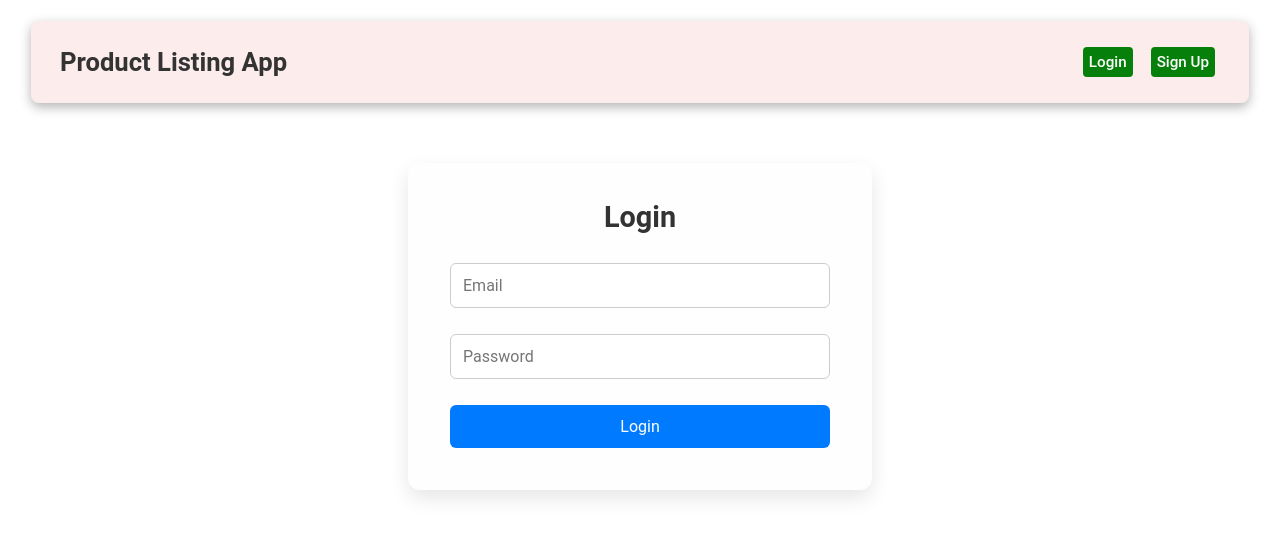
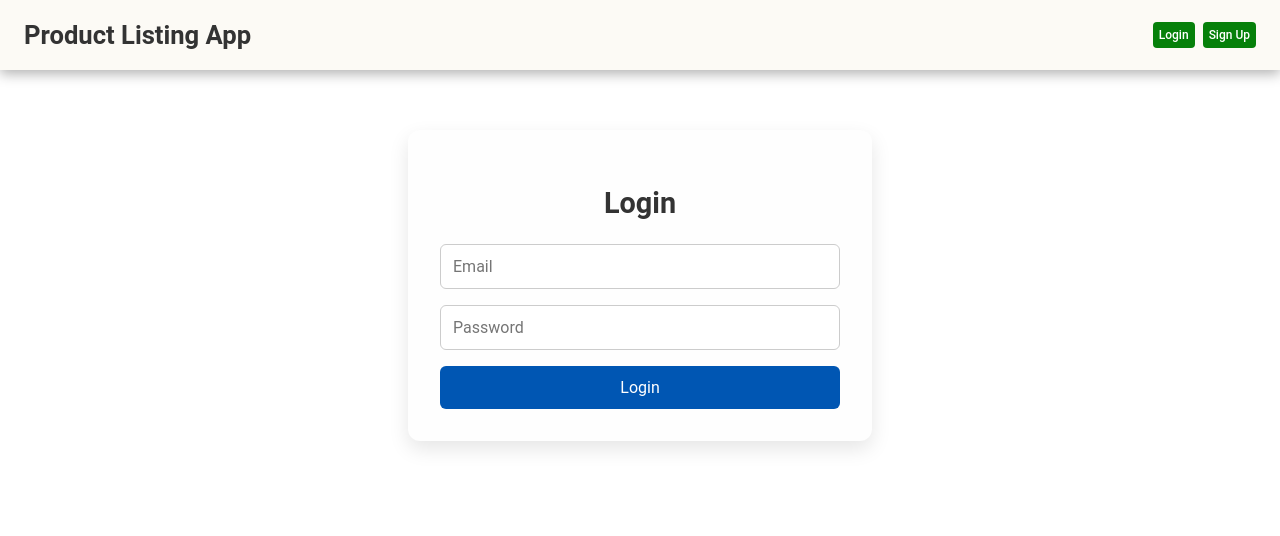
Before and after one commit to kakuly04/Product-Listing-Application, a React (Create React App) app in the folder listing-app/: page /login in a window 1280 px wide. Shown: the top 536 px of the page. Built offline with nearby package versions, Linux system fonts and the light colour scheme.

Commit message:
redoing-css

```diff
--- /dev/null
+++ b/listing-app/src/Carousel.js
@@ -0,0 +1,6 @@
+import Carousel from 'react-bootstrap/Carousel';
+import React, { useState, useEffect } from "react";
+
+const CarouselComponent = () => {
+
+}
--- a/listing-app/src/NavBar.js
+++ b/listing-app/src/NavBar.js
@@ -52,11 +52,13 @@ const NavBar = ({viewMode, setViewMode, searchQuery, setSearchQuery}) => {
                 </button>
                 }
                 { user && <Link to="/cart">View Cart</Link>}
-                <Link to="/login">Login</Link>
+                <Link to="/login">
+                    Login
+                </Link>
                 <Link to="/signup">Sign Up</Link>
                 {user &&
                 <button className = "logging-out" onClick={handleLogout}>
-                    Logout ?
+                    Logout
                 </button>
                 }
             </div>
--- a/listing-app/src/index.css
+++ b/listing-app/src/index.css
@@ -1,7 +1,12 @@
 * {
-  margin: 5px;
   font-family: "Roboto";
   color: #333;
+}
+
+/* Resetting page defaults */
+html, body, #root {
+  margin: 0;
+  padding: 0;
 }
 
 .home{
@@ -9,7 +14,8 @@
 }
 
 .home h2{
-  margin: 5px;
+  margin-top: 30px;
+  margin-bottom: 0px;
   text-align: center;
 }
 
@@ -24,7 +30,7 @@
   border: 1px solid #e0e0e0;
   border-radius: 8px;
   overflow: hidden;
-  background-color: #fff6e8;
+  background-color: #fdfdf8;
   box-shadow: 0 2px 8px rgba(0, 0, 0, 0.05);
   transition: transform 0.2s ease;
   padding: 10px;
@@ -67,7 +73,7 @@
 
 .product-grid-card button {
   padding: 8px 16px;
-  background-color: #007bff;
+  background-color: #0056b3;
   border: none;
   border-radius: 4px;
   color: white;
@@ -79,45 +85,33 @@
 }
 
 .product-grid-card button:hover {
-  background-color: #0056b3;
+  background-color: #012d5d;
 }
 
 .navbar {
+  background-color: #fcfaf5;
+  flex-wrap: wrap;
   display: flex;
+  align-items: center;
+  min-height: 70px;
   justify-content: space-between;
-  align-items: center;
-  background-color: #fcecec;
+  position: sticky;
+  top: 0;
+  left: 0;
+  right: 0;
+  z-index: 1000;
+  width: 100%;
+  box-sizing: border-box;
   padding: 16px 24px;
-  border-radius: 8px;
-  margin: 16px;
-  box-shadow: 0 4px 12px rgba(0, 0.05, 0.05, 0.3);
-  flex-wrap: wrap;
-  min-height: 50px;
+  box-shadow: 0 4px 12px rgba(0, 0, 0, 0.3);
 }
 
 .navbar-brand {
   display: flex;
   align-items: center;
-  gap: 15px; /* spacing between title and button */
+  gap: 15px;
 }
 
-.nav-main-button {
-  background-color: #fcc921;
-  color: #fff;
-  padding: 8px 14px;
-  border-radius: 6px;
-  text-decoration: none;
-  font-size: clamp(0.75rem, 0.95rem, 0.95rem);
-  transition: background-color 0.2s ease;
-  text-align: center;
-}
-
-.nav-main-button:hover {
-  background-color: #d7b508;
-}
-
-
-/* Brand/text */
 .navbar-brand h2 {
   font-size: clamp(1.2rem, 3vw, 1.6rem);
   margin: 0;
@@ -125,8 +119,24 @@
   text-align: center;
 }
 
+.nav-main-button {
+  background-color: #fcc100;
+  color: #fff;
+  padding: 8px 14px;
+  border-radius: 6px;
+  text-decoration: none;
+  font-size: clamp(0.75rem, 0.95rem, 0.95rem);
+  transition: background-color 0.2s ease;
+  justify-content: center;
+  text-align: center;
+  font-weight: 700;
+  justify-content: center;
+}
 
-/* Right section*/
+.nav-main-button:hover {
+  background-color: #d7b508;
+}
+
 .navbar-links {
   display: flex;
   align-items: center;
@@ -136,22 +146,23 @@
 
 /* Toggle button */
 .navbar-links button {
-  padding: 8px;
-  border: 1px solid #007bff;
+  padding: 6px;
+  text-align: center;
+  border: 1px solid #0056b3;
   border-radius: 4px;
-  background-color: #007bff;
+  background-color: #0056b3;
   color: rgb(253, 252, 238);
   font-weight: 500;
   cursor: pointer;
   transition: background-color 0.2s ease;
-  font-size: clamp(0.75rem, 0.85rem, 0.85rem);
-  text-align: center;
-  min-width: 15%;
-  display: inline-block;
+  font-size: clamp(0.75rem, 0.75rem, 0.75rem);
+  min-width: 10%;
+  justify-content: center;
+  display: flex;
 }
 
 .navbar-links button:hover {
-  background-color: #0056b3;
+  background-color: #012d5d;
 }
 
 /* Navigation links */
@@ -164,16 +175,18 @@
   transition: color 0.2s ease, background-color 0.2s ease;
   background-color: #06800a;
   color:#ffffff;
-  font-size: clamp(0.75rem, 0.95rem, 0.95rem);
+  font-size: clamp(0.75rem, 0.75rem, 0.75rem);
+  justify-content: center;
   text-align: center;
   min-width: 10%;
-  display: inline-block;
+  display: flex;
 }
 
 .navbar-links a:hover {
   background-color: #f0f0f0;
-  color: #007bff;
+  color: #0056b3;
 }
+
 
 .navbar-links button.logging-out {
   padding: 6px;
@@ -184,10 +197,11 @@
   font-weight: 500;
   cursor: pointer;
   transition: background-color 0.2s ease;
-  font-size: clamp(0.75rem, 0.95rem, 0.95rem);
+  font-size: clamp(0.75rem, 0.75rem, 0.75rem);
+  min-width: 10%;
+  display: flex;
+  justify-content: center;
   text-align: center;
-  min-width: 12%;
-  display: inline-block;
 }
 
 .navbar-links button.logging-out:hover {
@@ -203,6 +217,8 @@
   max-width: 200px;
 }
 
+
+
 .products-table {
   display: flex;
   flex-direction: column;
@@ -215,7 +231,7 @@
   align-items: center;
   border: 1px solid #e0e0e0;
   border-radius: 8px;
-  background-color: #fffcec;
+  background-color: #fdfdf8;
   box-shadow: 0 2px 8px rgba(0, 0, 0, 0.05);
   overflow: hidden;
   padding: 16px;
@@ -261,7 +277,7 @@
 .product-table-card-body button {
   align-self: start;
   padding: 10px 24px;
-  background-color: #007bff;
+  background-color: #0056b3;
   color: white;
   border: none;
   border-radius: 4px;
@@ -273,7 +289,7 @@
 }
 
 .product-table-card-body button:hover {
-  background-color: #0056b3;
+  background-color: #012d5d;
 }
 
 .cart-total{
@@ -315,14 +331,14 @@
 
 .signup form input:focus,
 .login form input:focus {
-  border-color: #007bff;
+  border-color: #0056b3;
   outline: none;
 }
 
 .signup form button,
 .login form button {
   padding: 12px;
-  background-color: #007bff;
+  background-color: #0056b3;
   color: white;
   border: none;
   font-size: 1rem;
@@ -333,7 +349,7 @@
 
 .signup form button:hover,
 .login form button:hover {
-  background-color: #0056b3;
+  background-color: #012d5d;
 }
 
 /* Responsive signin and login pages*/
@@ -346,7 +362,7 @@
 
 
 /* Responsive Navbar */
-@media screen and (max-width: 768px) {
+@media screen and (max-width: 1000px) {
   .navbar {
     flex-direction: column;
     align-items: flex-start;
```
Also changed, not shown: package.json (+6 -1 lines), 2 other files (tests, documents, lock files or other folders).
